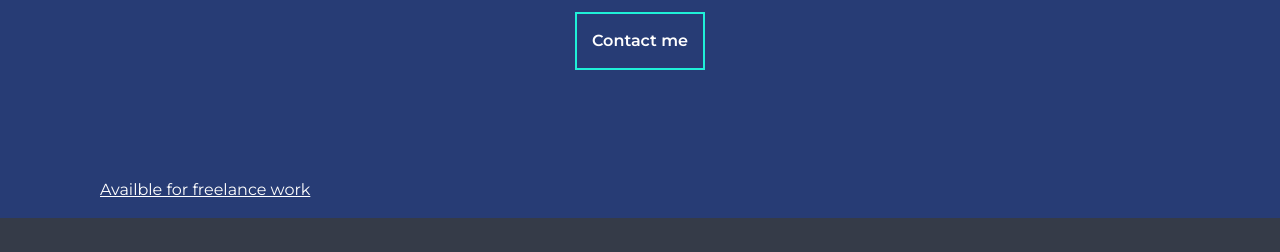
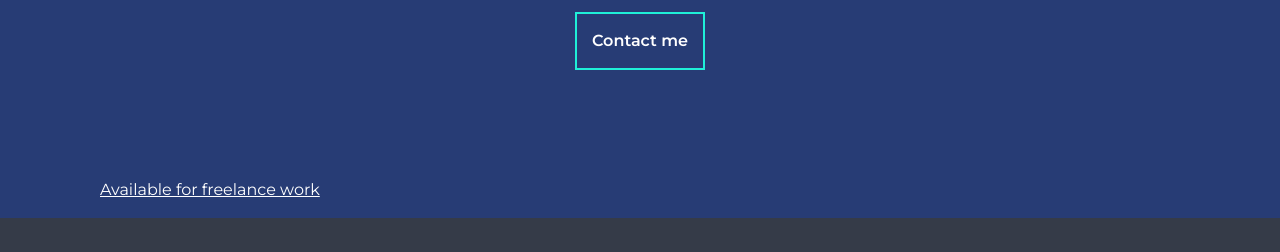
Before and after one commit to mickeylfc/React-portfolio, a React (Create React App) app: page / in a window 1280 px wide. Shown: the part 341-593 px from the top of the page. Built offline with nearby package versions, Linux system fonts and the light colour scheme.

Commit message:
Uodated text on home page

```diff
--- a/src/components/home/header.js
+++ b/src/components/home/header.js
@@ -26,7 +26,7 @@ const Header = () => {
       </Row>
       <Col>
         <Link to="/contact">
-          <p id="freelance">Availble for freelance work</p>
+          <p id="freelance">Available for freelance work</p>
         </Link>
       </Col>
     </Container>
```
